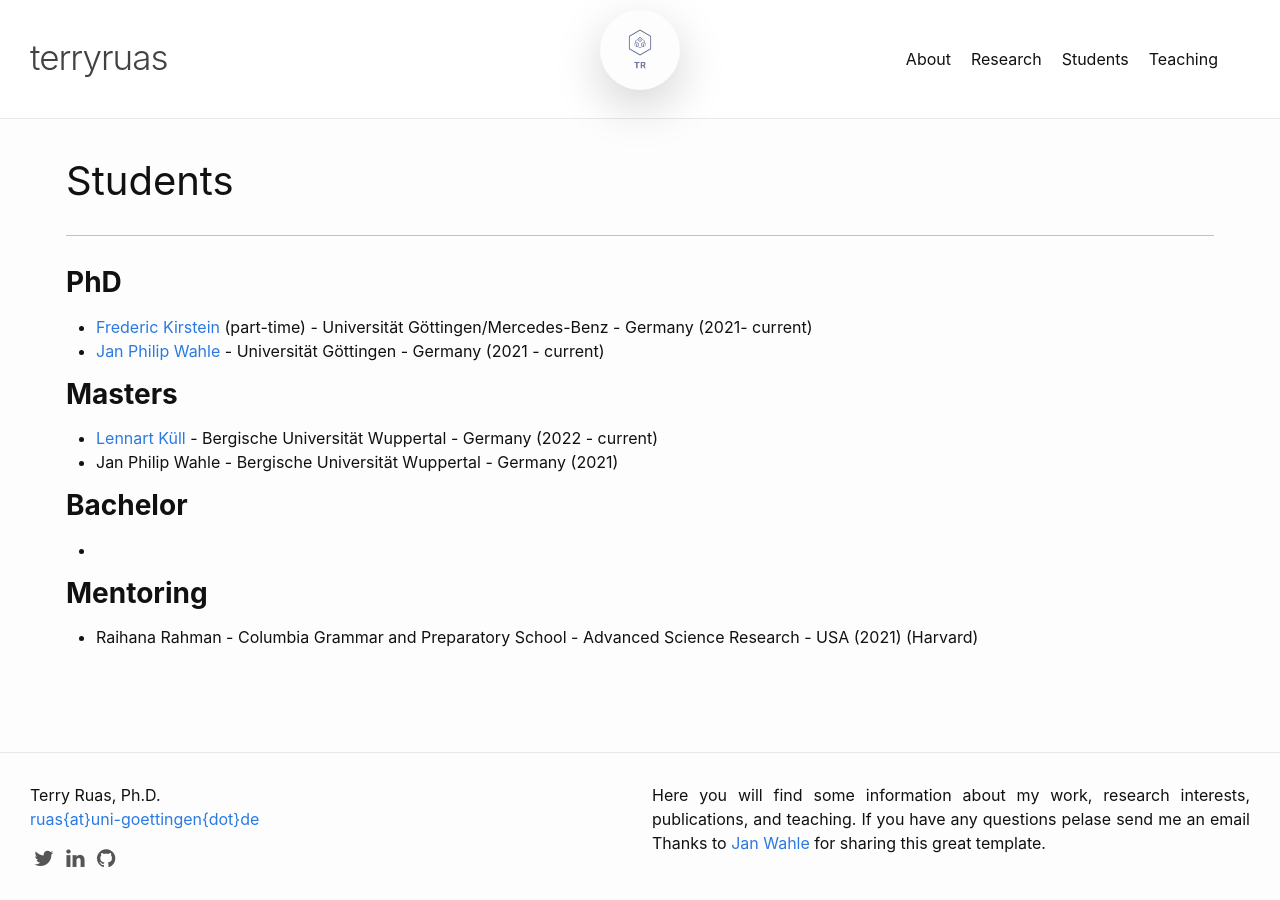
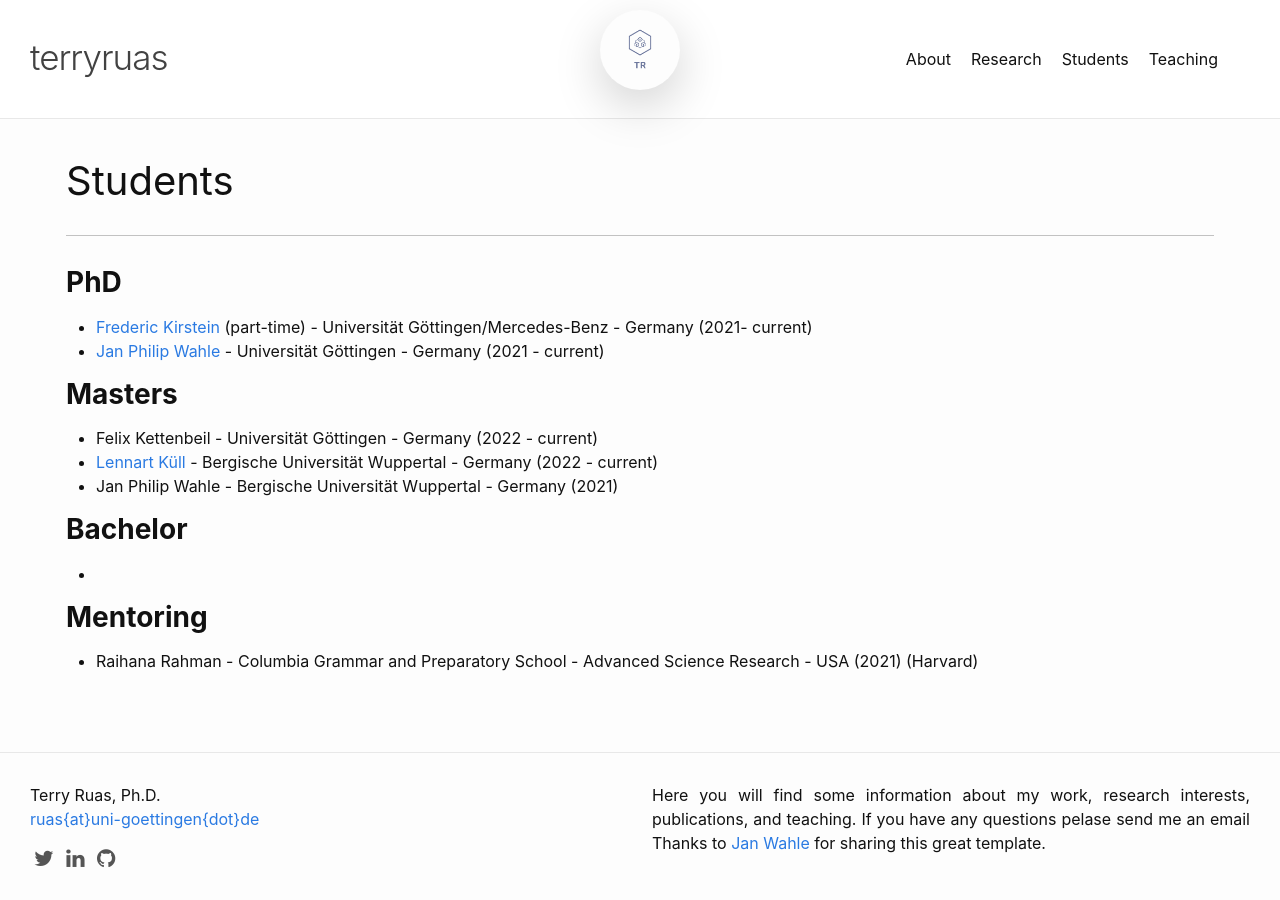
Before and after one commit to truas/truas, a Jekyll site: the page built from students.md, in a window 1280 px wide. Built offline with Jekyll 4.4.1, drawn with Linux system fonts in a browser that asks for light colours.

Commit message:
new student

```diff
--- a/students.md
+++ b/students.md
@@ -8,6 +8,7 @@ permalink: /students/
 - [Jan Philip Wahle](https://jpwahle.com/) - Universität Göttingen - Germany (2021 - current)
 
 ### **Masters**
+- Felix Kettenbeil - Universität Göttingen - Germany (2022 - current)
 - [Lennart Küll](https://www.linkedin.com/in/lennart-k%C3%BCll-2140a9203/) - Bergische Universität Wuppertal - Germany (2022 - current)
 - Jan Philip Wahle  - Bergische Universität Wuppertal - Germany (2021)
 
```
